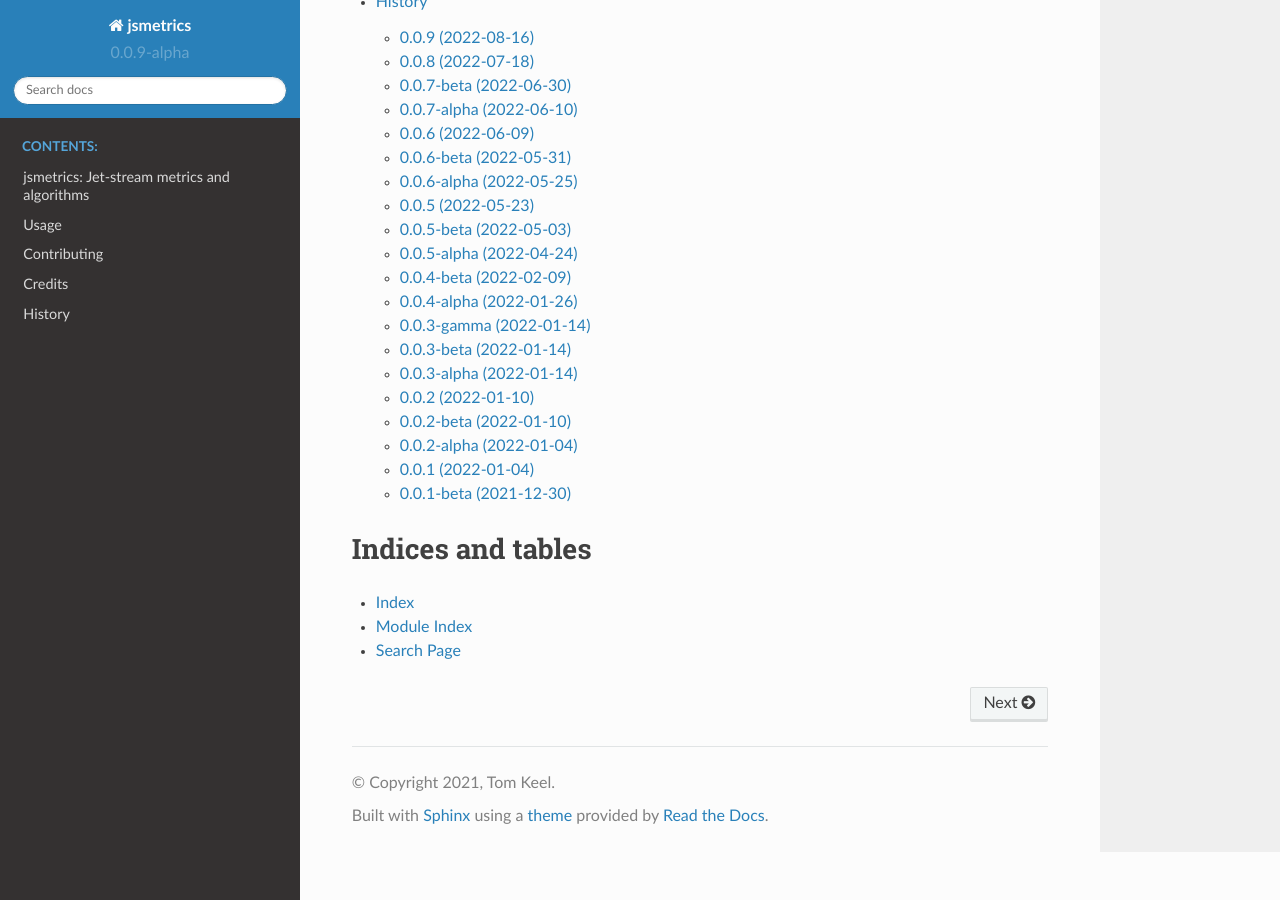
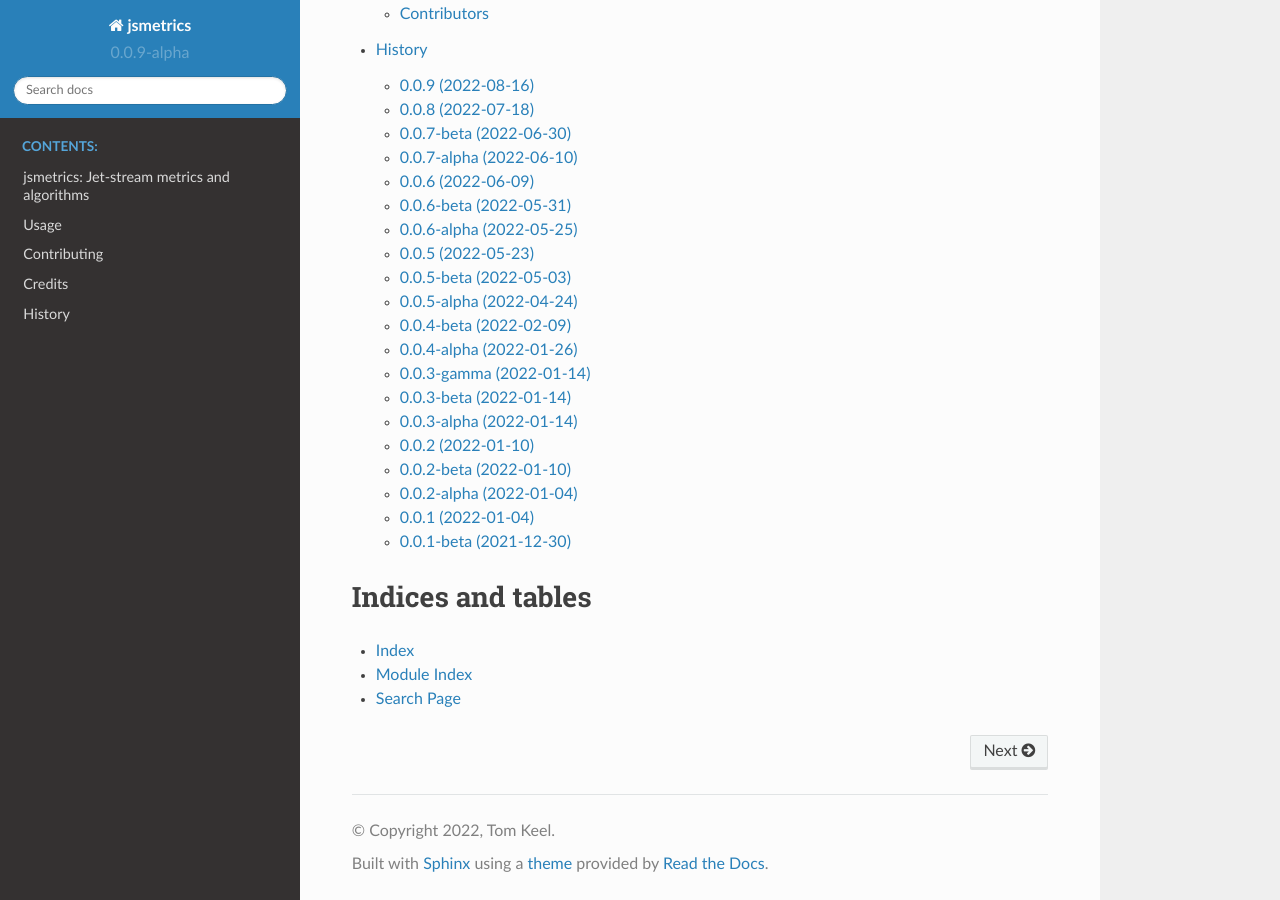
Before and after one commit to Thomasjkeel/jsmetrics, a Sphinx documentation site: the page built from docs/index.rst, in a window 1280 px wide and 900 px high, scrolled down 674 px. Built offline with Sphinx 7.4.7 and the Read the Docs theme 2.0.0, drawn with Linux system fonts in a browser that asks for light colours; pages that are not in the unit, such as notebooks, are missing from menus; some of the changed text lies outside the part shown.

```diff
--- a/docs/conf.py
+++ b/docs/conf.py
@@ -48,7 +48,7 @@ master_doc = "index"
 
 # General information about the project.
 project = "jsmetrics"
-copyright = "2021, Tom Keel"
+copyright = "2022, Tom Keel"
 author = "Tom Keel"
 
 # The version info for the project you're documenting, acts as replacement
--- a/docs/index.rst
+++ b/docs/index.rst
@@ -5,6 +5,8 @@
 
 Welcome to jsmetrics's documentation!
 ==============================================
+
+[WRITE SOMETHING HERE]
 
 .. toctree::
    :maxdepth: 2
```
